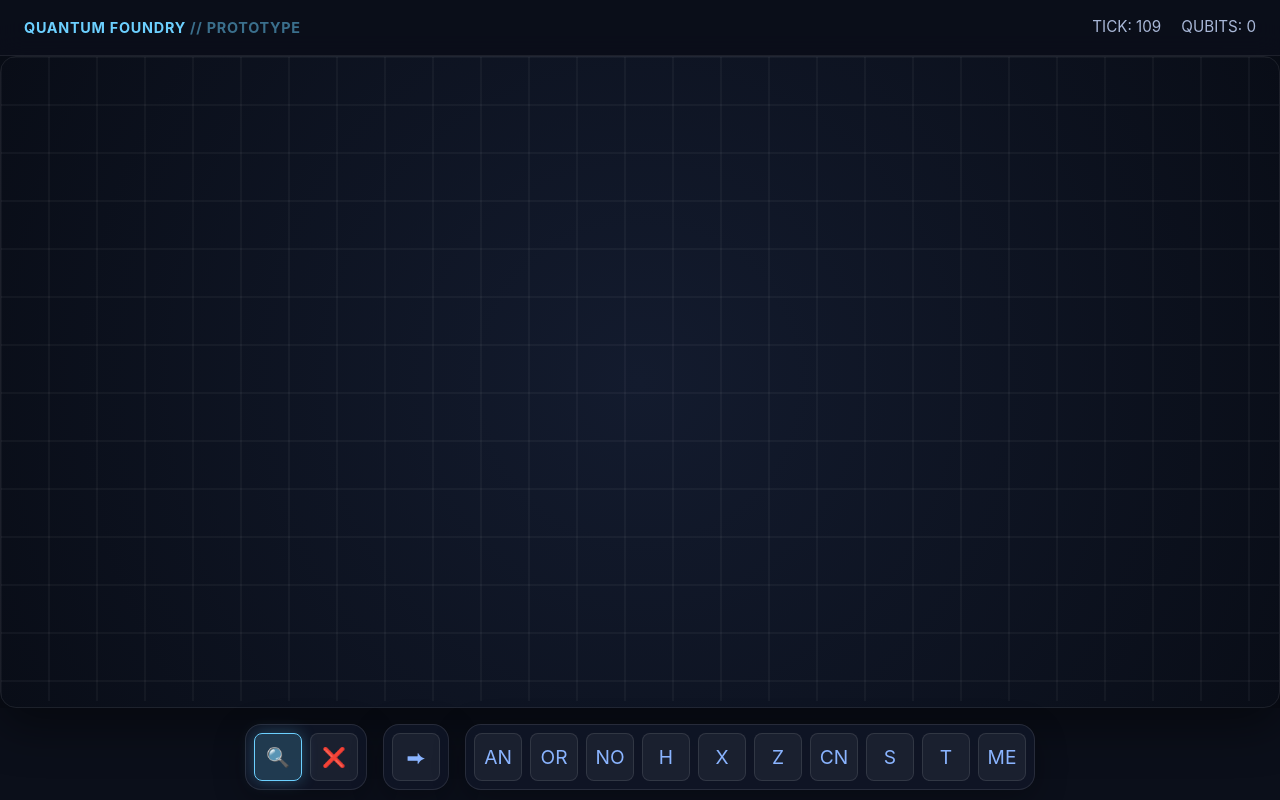
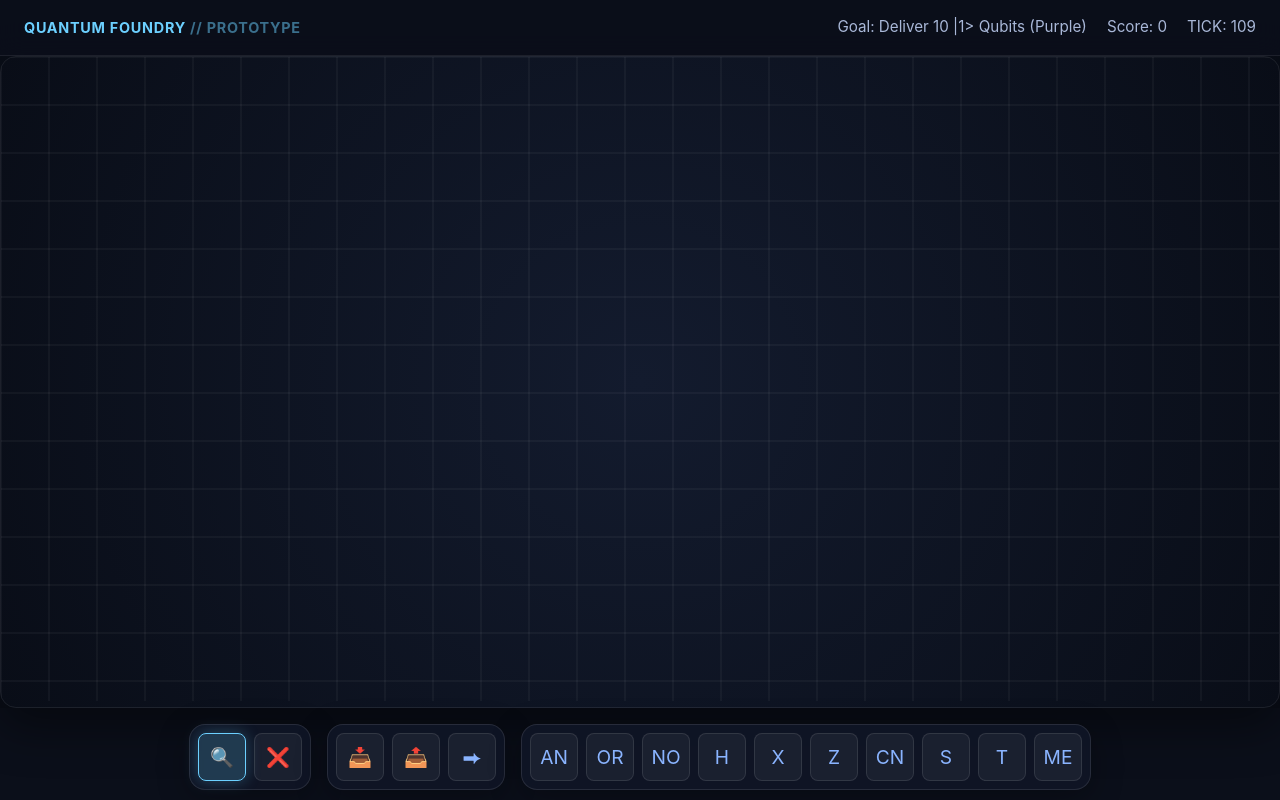
Before and after one commit to jackweekly/quantum-circuit-game, a React (Vite) app: page / in a window 1280 px wide. Built offline with nearby package versions, Linux system fonts and the light colour scheme.

Commit message:
Add sources/sinks, goal scoring, and spawn loop

```diff
--- a/src/App.tsx
+++ b/src/App.tsx
@@ -5,6 +5,8 @@ import { useGameStore } from './state/useGameStore'
 
 function App() {
   const tick = useGameStore((s) => s.tick)
+  const score = useGameStore((s) => s.score)
+  const goal = useGameStore((s) => s.goal)
 
   return (
     <div className="game-layout">
@@ -13,8 +15,9 @@ function App() {
           Quantum Foundry <span style={{ opacity: 0.5 }}>// PROTOTYPE</span>
         </div>
         <div className="hud-stats">
+          <span>Goal: {goal}</span>
+          <span>Score: {score}</span>
           <span>TICK: {tick}</span>
-          <span>QUBITS: 0</span>
         </div>
       </div>
 
--- a/src/engine/grid.ts
+++ b/src/engine/grid.ts
@@ -1,6 +1,6 @@
 export type Direction = 'north' | 'south' | 'east' | 'west'
 
-export type TileKind = 'empty' | 'conveyor' | 'printer' | 'linker' | 'sync' | 'scanner'
+export type TileKind = 'empty' | 'conveyor' | 'printer' | 'linker' | 'sync' | 'scanner' | 'source' | 'sink'
 
 export interface Tile {
   kind: TileKind
--- a/src/engine/simulation.ts
+++ b/src/engine/simulation.ts
@@ -2,6 +2,7 @@ import { worldGrid, type Direction } from './grid'
 import { worldItems } from './items'
 import { getGate } from '../content/registry'
 import { applyGate, measure } from './quantum'
+import { useGameStore } from '../state/useGameStore'
 
 const DIR_VECTORS: Record<Direction, { dx: number; dy: number }> = {
   north: { dx: 0, dy: -1 },
@@ -11,8 +12,20 @@ const DIR_VECTORS: Record<Direction, { dx: number; dy: number }> = {
 }
 
 const processedLog = new Map<string, true>()
+let spawnTimer = 0
+const SPAWN_RATE = 4000
 
 export function updateSimulation(dt: number) {
+  spawnTimer += dt
+  if (spawnTimer >= SPAWN_RATE) {
+    spawnTimer = 0
+    worldGrid.forEach(({ x, y }, tile) => {
+      if (tile.kind === 'source') {
+        worldItems.spawn(x, y)
+      }
+    })
+  }
+
   worldItems.update(dt, (item, x, y) => {
     const tile = worldGrid.get(x, y)
 
@@ -35,6 +48,15 @@ export function updateSimulation(dt: number) {
       return null
     }
 
+    if (tile && tile.kind === 'sink') {
+      const prob1 = item.qubit.getExcitationProbability()
+      if (prob1 > 0.9) {
+        useGameStore.getState().incrementScore(1)
+      }
+      worldItems.destroy(item.id)
+      return null
+    }
+
     if (tile && tile.direction) {
       return DIR_VECTORS[tile.direction]
     }
--- a/src/state/useGameStore.ts
+++ b/src/state/useGameStore.ts
@@ -9,11 +9,14 @@ export interface GameState {
   isPaused: boolean
   interactionMode: InteractionMode
   selectedBuildId: string | null
+  score: number
+  goal: string
   setMode: (mode: GameMode) => void
   setInteractionMode: (mode: InteractionMode) => void
   setSelectedBuildId: (id: string | null) => void
   togglePause: () => void
   advanceTick: () => void
+  incrementScore: (amount: number) => void
 }
 
 export const useGameStore = create<GameState>((set) => ({
@@ -22,6 +25,8 @@ export const useGameStore = create<GameState>((set) => ({
   isPaused: false,
   interactionMode: 'inspect',
   selectedBuildId: null,
+  score: 0,
+  goal: 'Deliver 10 |1> Qubits (Purple)',
   setMode: (mode) => set({ mode }),
   setInteractionMode: (mode) => set({ interactionMode: mode }),
   setSelectedBuildId: (id) =>
@@ -31,4 +36,5 @@ export const useGameStore = create<GameState>((set) => ({
     }),
   togglePause: () => set((state) => ({ isPaused: !state.isPaused })),
   advanceTick: () => set((state) => ({ tick: state.tick + 1 })),
+  incrementScore: (amount) => set((state) => ({ score: state.score + amount })),
 }))
--- a/src/ui/GameCanvas.tsx
+++ b/src/ui/GameCanvas.tsx
@@ -105,6 +105,23 @@ export function GameCanvas() {
           text.position.set(x * CELL_SIZE + CELL_SIZE / 2, y * CELL_SIZE + CELL_SIZE / 2)
           layer.addChild(text)
         }
+      } else if (tile.kind === 'source') {
+        g.rect(4, 4, CELL_SIZE - 8, CELL_SIZE - 8).fill(0xffaa00)
+        const arrow = new Graphics()
+        arrow.rect(CELL_SIZE / 2 - 4, -6, 8, 12).fill(0xffffff)
+        const dirOffsets: Record<string, number> = { north: 0, east: 1, south: 2, west: 3 }
+        const rotation = ((dirOffsets[tile.direction || 'east'] || 0) * Math.PI) / 2
+        arrow.rotation = rotation
+        arrow.position.set(x * CELL_SIZE + CELL_SIZE / 2, y * CELL_SIZE + CELL_SIZE / 2)
+        g.position.set(x * CELL_SIZE, y * CELL_SIZE)
+        layer.addChild(g)
+        layer.addChild(arrow)
+      } else if (tile.kind === 'sink') {
+        g.rect(4, 4, CELL_SIZE - 8, CELL_SIZE - 8)
+        g.fill(0xaa00aa)
+        g.stroke({ width: 2, color: 0xffffff })
+        g.position.set(x * CELL_SIZE, y * CELL_SIZE)
+        layer.addChild(g)
       }
     })
   }
@@ -138,6 +155,10 @@ export function GameCanvas() {
     if (button === 0 && state.interactionMode === 'build' && state.selectedBuildId) {
       if (state.selectedBuildId === 'conveyor') {
         worldGrid.set(gridX, gridY, { kind: 'conveyor', direction: 'east' })
+      } else if (state.selectedBuildId === 'source') {
+        worldGrid.set(gridX, gridY, { kind: 'source', direction: 'east' })
+      } else if (state.selectedBuildId === 'sink') {
+        worldGrid.set(gridX, gridY, { kind: 'sink', direction: 'north' })
       } else {
         worldGrid.set(gridX, gridY, {
           kind: 'printer',
@@ -269,6 +290,10 @@ export function GameCanvas() {
                 arrow.fill({ color: 0x0a0f1a, alpha: 0.6 })
                 arrow.position.set(0, 0)
                 g.addChild(arrow)
+              } else if (state.selectedBuildId === 'source') {
+                g.rect(4, 4, CELL_SIZE - 8, CELL_SIZE - 8).fill({ color: 0xffaa00, alpha: 0.5 })
+              } else if (state.selectedBuildId === 'sink') {
+                g.rect(4, 4, CELL_SIZE - 8, CELL_SIZE - 8).fill({ color: 0xaa00aa, alpha: 0.5 })
               } else {
                 drawGateSprite(g, state.selectedBuildId, CELL_SIZE)
                 const text = new Text({
--- a/src/ui/hud/BuildToolbar.tsx
+++ b/src/ui/hud/BuildToolbar.tsx
@@ -26,6 +26,20 @@ export function BuildToolbar() {
 
       <div className="toolbar-group">
         <button
+          className={`tool-btn ${selectedBuildId === 'source' ? 'active' : ''}`}
+          onClick={() => setSelectedBuildId('source')}
+          title="Source (spawns |0>)"
+        >
+          📥
+        </button>
+        <button
+          className={`tool-btn ${selectedBuildId === 'sink' ? 'active' : ''}`}
+          onClick={() => setSelectedBuildId('sink')}
+          title="Sink (measures)"
+        >
+          📤
+        </button>
+        <button
           className={`tool-btn ${selectedBuildId === 'conveyor' ? 'active' : ''}`}
           onClick={() => setSelectedBuildId('conveyor')}
           title="Conveyor Belt"
```
Lines whose indentation alone changed are shown as unchanged.
